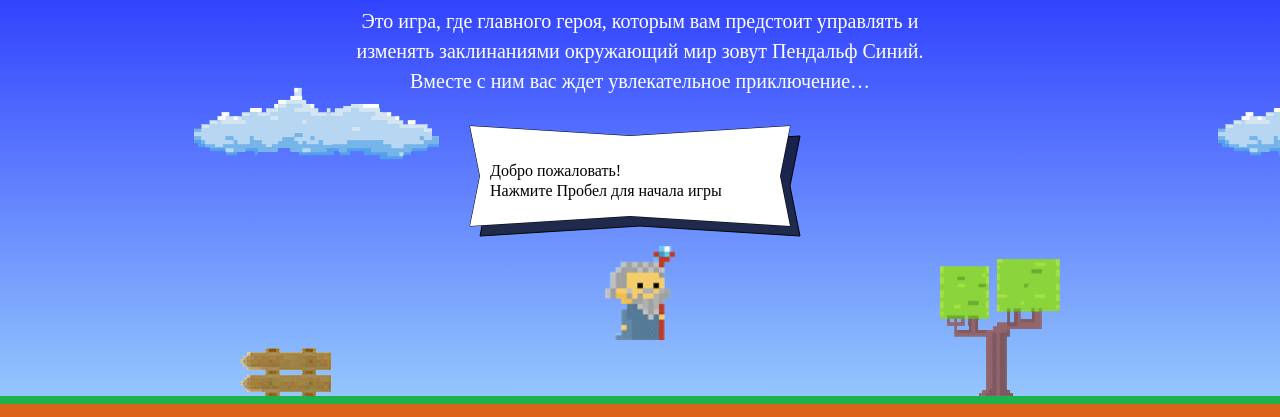
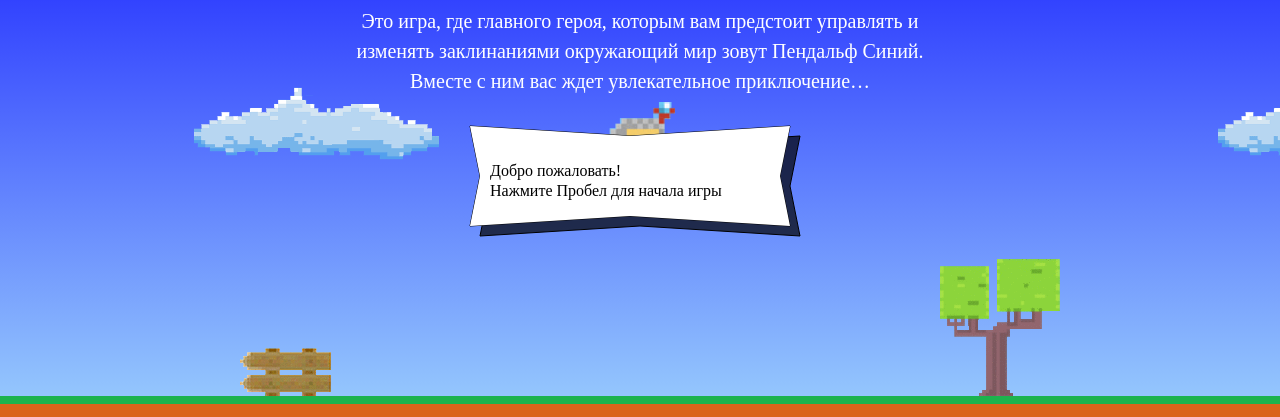
Before and after one commit to Yuri6519/868771-code-and-magick, a website: page index.html in a window 1280 px wide. Shown: the part 203-620 px from the top of the page. Drawn offline with Linux system fonts and the light colour scheme; a web font is replaced by a local one.

Commit message:
1. Исправил ф-ию getWizardY 2. Привел все функции к стандарту FD

```diff
--- a/index.html
+++ b/index.html
@@ -186,7 +186,7 @@
   var fireballSize = 22;
 
   //Скорость fireball
-  var getFireballSpeed = function(left){
+   function getFireballSpeed(left){
     return left ? 5 : 2;
   }
 
@@ -197,18 +197,18 @@
   var wizardWidth  = 70;
 
   //Высота мага
-  var getWizardHeight = function(){
+  function getWizardHeight(){
     return 1.337 * wizardWidth;
   }
 
   //Положение мага по горизонтали
-  function getWizardX (width){
+  function getWizardX(width){
     return (width - wizardWidth) / 2;
   }
 
   //Положение мага по вертикали
-  function getWizardY  (height){
-    return height - 150;
+  function getWizardY(height){
+    return height / 3 - getWizardHeight();
   }
 
 </script>
```
